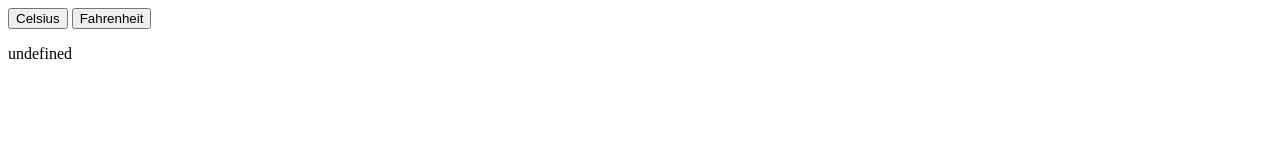
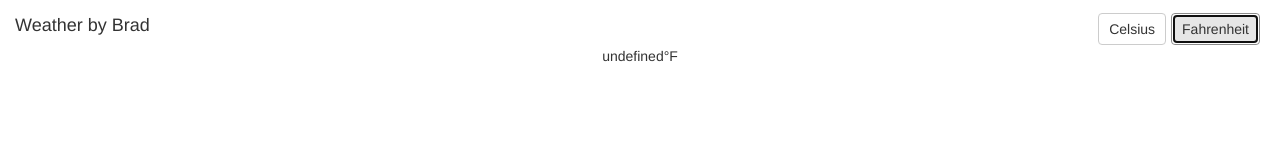
Before and after one commit to Bradzerafa/react-weather-app, a plain HTML site: page index.html in a window 1280 px wide. Both pictures are taken after a click on the button "Fahrenheit". Drawn offline with nearby package versions, Linux system fonts and the light colour scheme.

Commit message:
UI started

```diff
--- a/index.html
+++ b/index.html
@@ -1,8 +1,10 @@
 <!DOCTYPE html>
-<html >
+<html>
 <head>
   <meta charset="UTF-8">
   <title>Weather app</title>
+  <link rel="stylesheet" href="https://maxcdn.bootstrapcdn.com/bootstrap/3.3.7/css/bootstrap.min.css" integrity="sha384-BVYiiSIFeK1dGmJRAkycuHAHRg32OmUcww7on3RYdg4Va+PmSTsz/K68vbdEjh4u" crossorigin="anonymous">
+  <link rel="stylesheet" href="weather.css">
 
 
 
@@ -11,13 +13,21 @@
 </head>
 
 <body>
-<button id="cel" >Celsius</button>
-<button id="fah" >Fahrenheit</button>
-<p id="temp"></p>
+  <div class="container-fluid header">
+    <h4 class="heading">Weather by Brad</h4>
+    <button id="fah" class="btn btn-default move">Fahrenheit</button>
+    <button id="cel" class="btn btn-default move" >Celsius</button>
+  </div>
+  <div>
+    <p id="temp" class="tempreture" > </p>
+  </div>
 
 
 
 
+  <script src="https://code.jquery.com/jquery-3.2.1.slim.min.js" integrity="sha384-KJ3o2DKtIkvYIK3UENzmM7KCkRr/rE9/Qpg6aAZGJwFDMVNA/GpGFF93hXpG5KkN" crossorigin="anonymous"></script>
+  <script src="https://cdnjs.cloudflare.com/ajax/libs/popper.js/1.11.0/umd/popper.min.js" integrity="sha384-b/U6ypiBEHpOf/4+1nzFpr53nxSS+GLCkfwBdFNTxtclqqenISfwAzpKaMNFNmj4" crossorigin="anonymous"></script>
+  <script src="https://maxcdn.bootstrapcdn.com/bootstrap/4.0.0-beta/js/bootstrap.min.js" integrity="sha384-h0AbiXch4ZDo7tp9hKZ4TsHbi047NrKGLO3SEJAg45jXxnGIfYzk4Si90RDIqNm1" crossorigin="anonymous"></script>
     <script  src="index.js"></script>
 </body>
 </html>
--- a/index.js
+++ b/index.js
@@ -30,7 +30,7 @@ function currentTemp() {
   console.log(ourData.main);
   var wethData = ourData.main;
   cel1 = Math.round(wethData.temp);
-  temp.innerHTML = cel1;
+  temp.innerHTML = cel1+"°C";
   fah1 = Math.round(wethData.temp * 1.8 + 32);
   console.log(wethData.temp * 1.8 + 32);
 
@@ -43,12 +43,12 @@ request.send();
 
 // Functionality to the Fahrenheit button.
 fah.addEventListener ("click", function(){
-  temp.innerHTML = fah1;
+  temp.innerHTML = fah1+"°F" ;
 });
 
 
 // Functionality to the Celsius button.
 cel.addEventListener ("click", function(){
-  temp.innerHTML = cel1;
+  temp.innerHTML = cel1+"°C";
 
 });
--- /dev/null
+++ b/weather.css
@@ -0,0 +1,19 @@
+.heading {
+  display: inline-block;
+}
+
+.header {
+  margin-top: 0.5%;
+}
+
+.move {
+  margin-top: 0.5%;
+  margin-right: 0.4%;
+  padding:0.4% 0.8%;
+  float:right;
+}
+
+.tempreture {
+  display:flex;
+  justify-content: space-around;
+}
```
